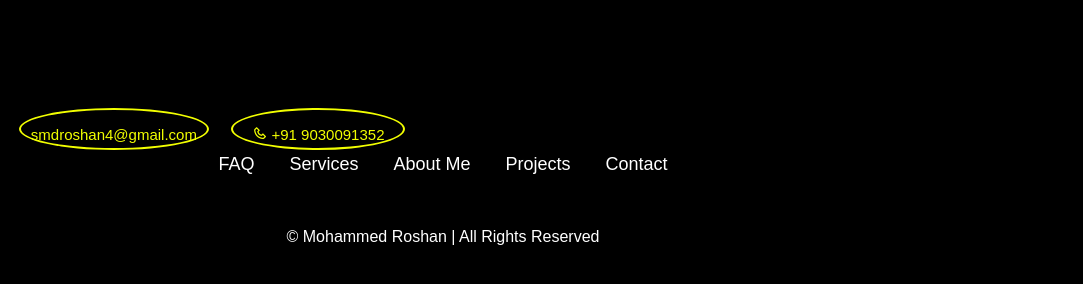
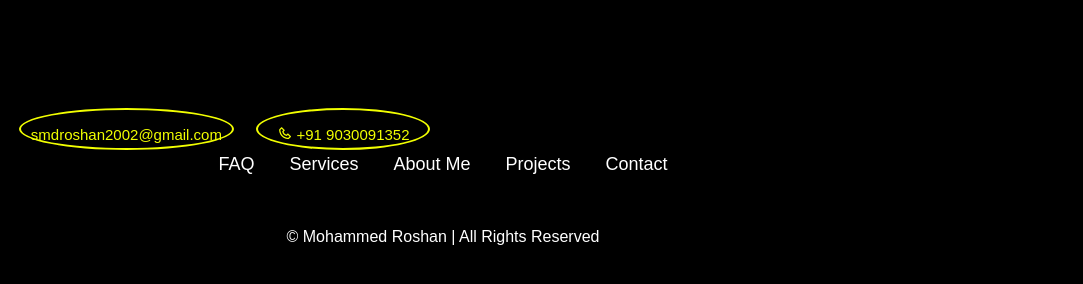
Before and after one commit to smdroshan2002/js_portfolio, a plain HTML site: page index.html in a window 1280 px wide. Shown: the part 10596-10880 px from the top of the page, 197-1280 px from the left. Drawn offline with nearby package versions, Linux system fonts and the light colour scheme.

Commit message:
Update index.html

```diff
--- a/index.html
+++ b/index.html
@@ -254,7 +254,7 @@
     </section>
     <footer class="footer">
         <div class="social">
-            <a href="https://github.com/smdroshan4">
+            <a href="https://github.com/smdroshan2002">
                 <i class = "bx bxl-github"></i>
             </a>
             <a href="https://www.linkedin.com/in/shaik-mohammad-roshan-a666a0227">
@@ -266,9 +266,9 @@
             <a href="https://twitter.com/MohammedRo98443">
                 <i class = "bx bxl-twitter"></i>
             </a>
-            <a href = "mailto:smdroshan4@gmail.com">
+            <a href = "mailto:smdroshan2002@gmail.com">
                 <p>
-                    smdroshan4@gmail.com
+                    smdroshan2002@gmail.com
                 </p>
             </a>
             <a href="tel:+919030091352">
```
